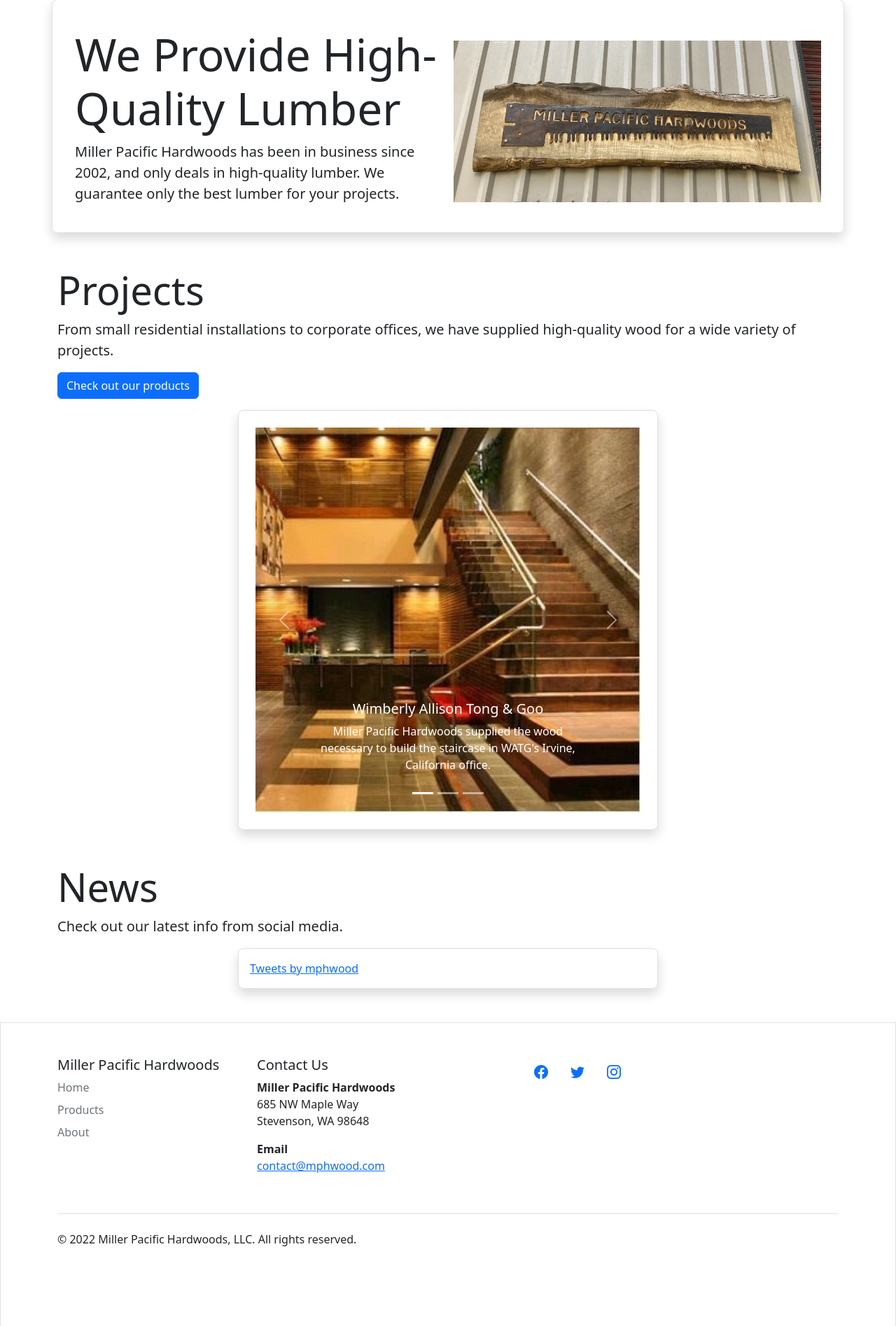
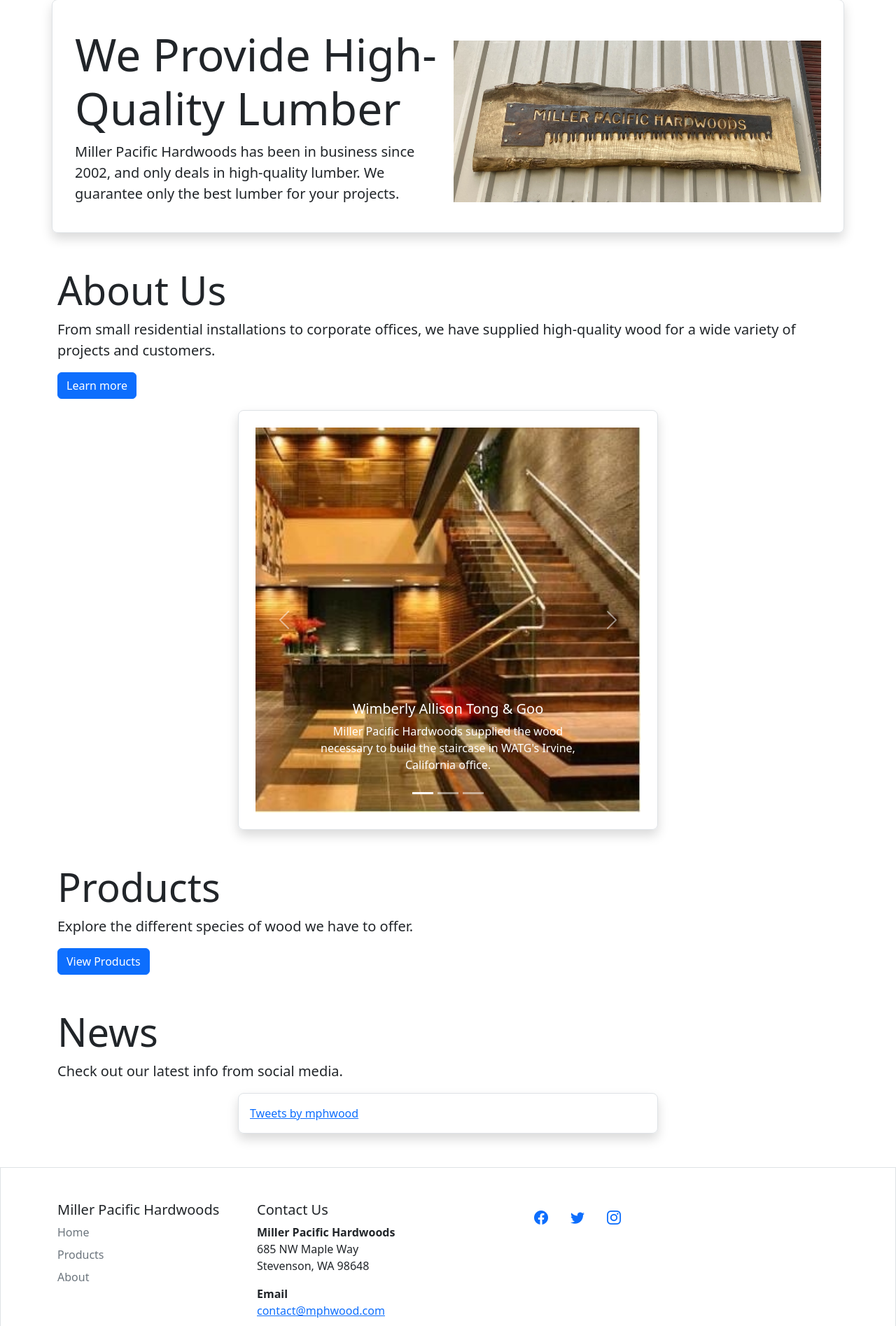
Before and after one commit to em-3/mphwood, a PHP site: page / in a window 1280 px wide. Shown: the part 134-2029 px from the top of the page at 70% size. Run offline with PHP 8.4, Linux system fonts and the light colour scheme; some libraries are stand-ins or nearby versions.

Commit message:
Added a products section to the homepage

```diff
--- a/index.php
+++ b/index.php
@@ -10,6 +10,24 @@
         <link href="https://cdn.jsdelivr.net/npm/bootstrap@5.2.0-beta1/dist/css/bootstrap.min.css" rel="stylesheet" integrity="sha384-0evHe/X+R7YkIZDRvuzKMRqM+OrBnVFBL6DOitfPri4tjfHxaWutUpFmBp4vmVor" crossorigin="anonymous">
         <link rel="stylesheet" href="https://cdn.jsdelivr.net/npm/bootstrap-icons@1.8.2/font/bootstrap-icons.css">
         <link rel="stylesheet" href="main.css">
+        <script src="products.js"></script>
+        <script>
+            (async () => {
+                await new Promise((resolve) => window.addEventListener("load", resolve));
+
+                //Get the list of products
+                let products = await getProductsList();
+
+                let latestProducts = document.getElementById("latest-products");
+
+                let combinedProducts = products.species.concat(products.other);
+                combinedProducts = combinedProducts.filter(product => product.inStock);
+
+                for(let i = 0; i < 3; i++) {
+                    latestProducts.appendChild(makeProductListing(combinedProducts[i]));
+                }
+            })();
+        </script>
     </head>
     <body>
         <!-- Begin Nav -->
@@ -33,9 +51,9 @@
                 </div>
             </div>
             <div class="container my-5">
-                <h2 class="display-4">Projects</h2>
-                <p class="lead">From small residential installations to corporate offices, we have supplied high-quality wood for a wide variety of projects.</p>
-                <p><a href="products.html" class="btn btn-primary">Check out our products</a></p>
+                <h2 class="display-4">About Us</h2>
+                <p class="lead">From small residential installations to corporate offices, we have supplied high-quality wood for a wide variety of projects and customers.</p>
+                <p><a href="about.php" class="btn btn-primary">Learn more</a></p>
                 <div class="mx-auto p-4 border rounded-3 shadow" style="max-width: 600px !important;">
                     <div id="woodExamplesCarousel" class="carousel slide" data-bs-ride="carousel" data-bs-interval="3000">
                         <div class="carousel-indicators">
@@ -78,6 +96,12 @@
                 </div>
             </div>
             <div class="container my-5">
+                <h2 class="display-4">Products</h2>
+                <p class="lead">Explore the different species of wood we have to offer.</p>
+                <p><a href="products.php" class="btn btn-primary">View Products</a></p>
+                <div class="row g-3" id="latest-products"></div>
+            </div>
+            <div class="container my-5">
                 <h2 class="display-4">News</h2>
                 <p class="lead">Check out our latest info from social media.</p>
                 <div class="mx-auto border rounded-3 shadow p-3" style="max-width: 600px;">
```
